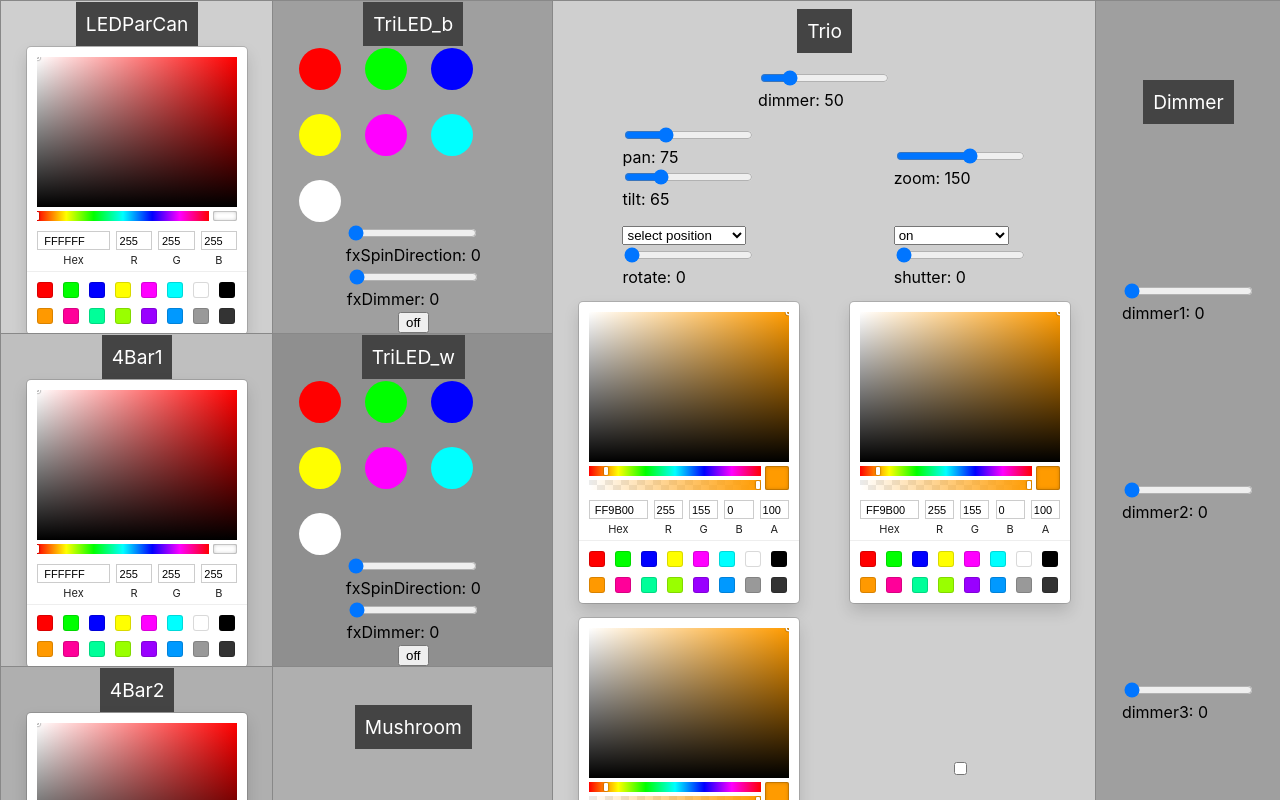
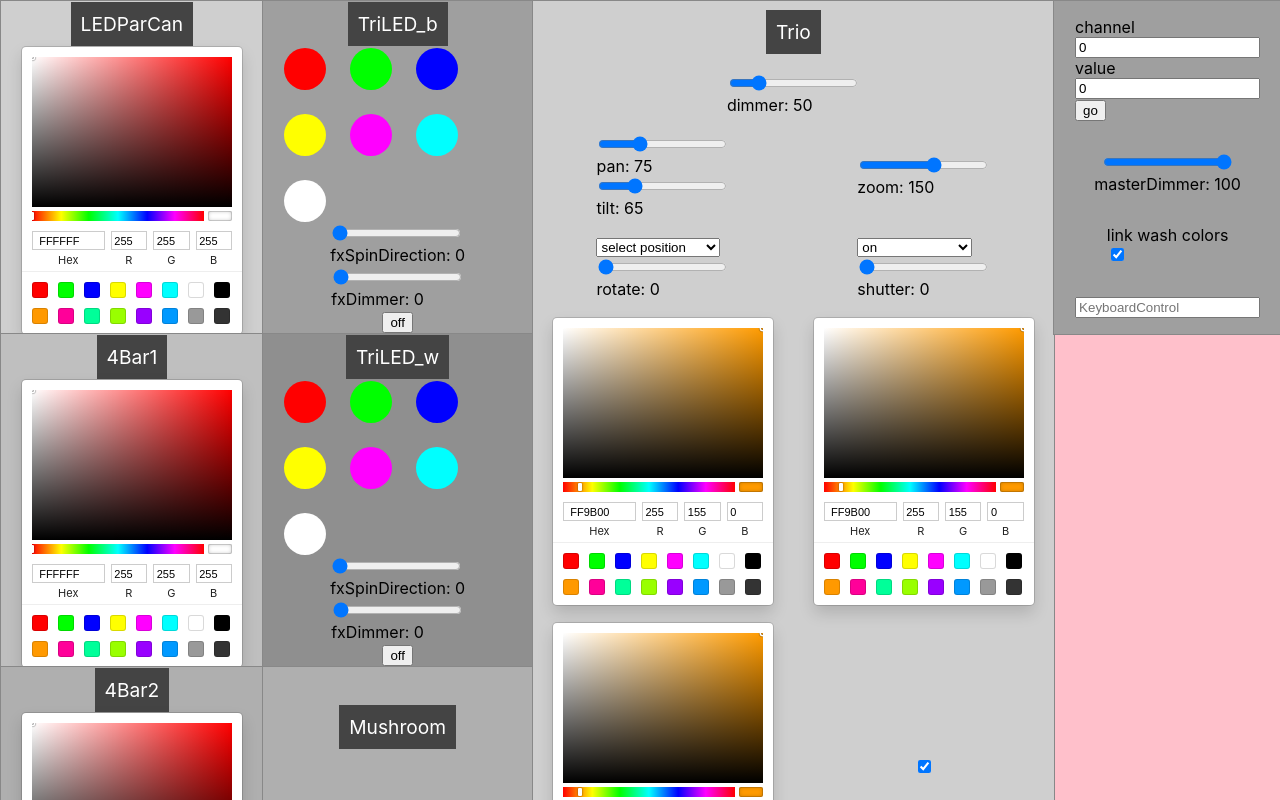
Before and after one commit to liveDMXcontrol/react-dmx, a React (Create React App) app: page / in a window 1280 px wide. Built offline with nearby package versions, Linux system fonts and the light colour scheme.

Commit message:
General fixes

```diff
--- a/src/component/App.css
+++ b/src/component/App.css
@@ -20,6 +20,9 @@
   }
   .App div.Dimmer {
     grid-row: span 3;
+  }
+  .App div.Control {
+
   }
 }
 @media screen and (max-width: 1200px) {
--- a/src/component/App.js
+++ b/src/component/App.js
@@ -5,7 +5,9 @@ import FourBar from './FourBar'
 import TriLED from './TriLED'
 import Mushroom from './Mushroom'
 import Trio from './Trio'
-import Dimmer from './Dimmer'
+// import DimmerPack from './DimmerPack'
+import Control from './Control'
+import WebMIDI from './LaunchControlXL'
 
 export default class App extends Component {
   constructor (props) {
@@ -15,11 +17,13 @@ export default class App extends Component {
     this.handleChange = this.handleChange.bind(this)
     this.handleWashColorChange = this.handleWashColorChange.bind(this)
     this.handleFXColorChange = this.handleFXColorChange.bind(this)
+    this.handleCheckbox = this.handleCheckbox.bind(this)
     this.resetToZero = this.resetToZero.bind(this)
+    this.setWash = this.setWash.bind(this)
     this.state = {
         masterDimmer: 100,
         washColor: {r: 255, g: 255, b: 255, a: 1},
-        linkToWash: false,
+        linkToWash: true,
         fxColor: {r: 0, g: 0, b: 0, a: 1},
         fxSpinDirection: 0,
         fxDimmer: 0
@@ -42,6 +46,7 @@ export default class App extends Component {
     let newState = thisthis
     newState.color = e.rgb
     thisthis.setState(newState)
+    this.handleWashColorChange(e)
   }
   handleWashColorChange = (e, thisthis=this) => {
     let newState = this.state
@@ -53,15 +58,30 @@ export default class App extends Component {
     newState.fxColor = e.rgb
     this.setState(newState)
   }
+  handleCheckbox (e, thisthis=this) {
+    let newState = thisthis.state
+    newState[e.target.name] = e.target.checked
+    thisthis.setState(newState)
+    console.log(this.state[e.target.name])
+  }
   resetToZero = (e, thisthis=this) => {
     let newState = thisthis.state
     newState['fxSpinDirection'] = 0
     newState['fxDimmer'] = 0
     thisthis.setState(newState)
   }
+  setWash (rgb) {
+    // links colors to wash color
+    // then sets new wash color in app state
+
+    let newState = this.state
+    newState.linkToWash=true
+    newState.washColor=rgb
+    this.setState(newState)
+  }
 
   updateDMX (payload) {
-    // console.log('payload sent')
+    // console.log(payload)
     // return false
 
     fetch('http://dmx.local/api', {
@@ -81,7 +101,9 @@ export default class App extends Component {
           name="LEDParCan"
           address={145}
           color={this.state.washColor}
-          handleColorChange={this.handleWashColorChange}
+          linkToWash={this.state.linkToWash}
+          handleColorChange={this.handleColorChange}
+          handleWashColorChange={this.handleWashColorChange}
           masterDimmer={this.state.masterDimmer}
           updateDMX={this.updateDMX}
           />
@@ -92,6 +114,7 @@ export default class App extends Component {
           linkToWash={this.state.linkToWash}
           handleColorChange={this.handleColorChange}
           handleWashColorChange={this.handleWashColorChange}
+          masterDimmer={this.state.masterDimmer}
           updateDMX={this.updateDMX}
           />
         <FourBar
@@ -101,6 +124,7 @@ export default class App extends Component {
           linkToWash={this.state.linkToWash}
           handleColorChange={this.handleColorChange}
           handleWashColorChange={this.handleWashColorChange}
+          masterDimmer={this.state.masterDimmer}
           updateDMX={this.updateDMX}
           />
         <TriLED
@@ -141,12 +165,22 @@ export default class App extends Component {
           resetToZero={this.resetToZero}
           updateDMX={this.updateDMX}
           />
-        <Dimmer
-          name="Dimmer"
+        <Control
+          name="masterControl"
+          masterDimmer={this.state.masterDimmer}
+          linkToWash={this.state.linkToWash}
+          handleChange={this.handleChange}
+          handleCheckbox={this.handleCheckbox}
+          setWash={this.setWash}
+          updateDMX={this.updateDMX}
+          />
+        {/* <WebMIDI /> */}
+        { /* <DimmerPack
+          name="DimmerPack"
           address={509}
           handleChange={this.handleChange}
           updateDMX={this.updateDMX}
-          />
+          /> */ }
       </div>
     )
   }
--- a/src/component/Dimmer.css
+++ /dev/null
@@ -1,19 +0,0 @@
-.Dimmer {
-  /* background-color: #DFDFDF; */
-
-  position: relative;
-  height: 100%; width: 100%;
-  display: grid;
-  grid-template-columns: 1fr;
-  grid-auto-rows: auto;
-  place-items: center;
-}
-
-.Dimmer > * {
-
-}
-
-.Dimmer .deviceLabel {
-  grid-column: 1 / 2;
-  grid-row-start: 1;
-}
--- a/src/component/Dimmer.js
+++ /dev/null
@@ -1,91 +0,0 @@
-// {
-//   name: "Dimmer",
-//   widget: null,
-//   address: null,
-//   dimmer: { 1: { value: 0, mode: "0" }, 2: { value: 0, mode: "0" }, 3: { value: 0, mode: "0" }, 4: { value: 0, mode: "0" } } // 0 == fader, 1 == boolean off/on
-// }
-
-import React, { Component } from 'react';
-import { DeviceLabel, Fader, Switch } from './Widget';
-import './Dimmer.css'
-
-export default class Dimmer extends Component {
-  constructor (props) {
-    super(props)
-    // this.parseToDMX=this.parseToDMX.bind(this)
-
-    this.state = {
-      dimmer1: 0,
-      dimmer2: 0,
-      dimmer3: 0,
-      dimmer4: 0,
-    }
-  }
-
-  static getDerivedStateFromProps(props, state) {
-    return {
-      externalData: null,
-      dimmer1: state.dimmer1,
-      dimmer2: state.dimmer2,
-      dimmer3: state.dimmer3,
-      dimmer4: state.dimmer4
-    };
-  }
-  componentDidUpdate(prevProps) {
-    this.props.updateDMX(
-      this.parseToDMX())
-  }
-
-  parseToDMX = () => {
-    let address = this.props.address
-
-    return {
-      "channels_list": [
-        { "channel": address+0, "value": this.state.dimmer1 },
-        { "channel": address+1, "value": this.state.dimmer2 },
-        { "channel": address+2, "value": this.state.dimmer3 },
-        { "channel": address+3, "value": this.state.dimmer4 },
-      ]
-    }
-
-  }
-
-
-  render () {
-    return (
-      <div className="Dimmer" name={this.props.name}>
-      <DeviceLabel
-        name={this.props.name}
-        />
-      <Fader
-        name="dimmer1"
-        min={0}
-        max={255}
-        storedValue={this.state.dimmer1}
-        handleChange={(e) => this.props.handleChange(e, this)}
-        />
-      <Fader
-        name="dimmer2"
-        min={0}
-        max={255}
-        storedValue={this.state.dimmer2}
-        handleChange={(e) => this.props.handleChange(e, this)}
-        />
-      <Fader
-        name="dimmer3"
-        min={0}
-        max={255}
-        storedValue={this.state.dimmer3}
-        handleChange={(e) => this.props.handleChange(e, this)}
-        />
-      <Fader
-        name="dimmer4"
-        min={0}
-        max={255}
-        storedValue={this.state.dimmer4}
-        handleChange={(e) => this.props.handleChange(e, this)}
-        />
-      </div>
-    )
-  }
-}
--- a/src/component/FourBar.js
+++ b/src/component/FourBar.js
@@ -44,24 +44,41 @@ export default class FourBar extends Component {
       return this.props.handleColorChange(e, this)
     }
   }
-  parseToDMX = (rgb) => {
+  parseToDMX = (rgb, dimmer) => {
     // take a rgb value and break it up into dmx messages
     let address = this.props.address
 
+    // console.log({
+    //   "channels_list": [
+    //     { "channel": address,        "value": Number(rgb.r * 100/dimmer) },
+    //     { "channel": (address + 1),  "value": Number(rgb.g * 100/dimmer) },
+    //     { "channel": (address + 2),  "value": Number(rgb.b * 100/dimmer) },
+    //     { "channel": (address + 3),  "value": Number(rgb.r * 100/dimmer) },
+    //     { "channel": (address + 4),  "value": Number(rgb.g * 100/dimmer) },
+    //     { "channel": (address + 5),  "value": Number(rgb.b * 100/dimmer) },
+    //     { "channel": (address + 6),  "value": Number(rgb.r * 100/dimmer) },
+    //     { "channel": (address + 7),  "value": Number(rgb.g * 100/dimmer) },
+    //     { "channel": (address + 8),  "value": Number(rgb.b * 100/dimmer) },
+    //     { "channel": (address + 9),  "value": Number(rgb.r * 100/dimmer) },
+    //     { "channel": (address + 10), "value": Number(rgb.g * 100/dimmer) },
+    //     { "channel": (address + 11), "value": Number(rgb.b * 100/dimmer) },
+    //   ]
+    // })
+
     return {
       "channels_list": [
-        { "channel": address,        "value": rgb.r },
-        { "channel": (address + 1),  "value": rgb.g },
-        { "channel": (address + 2),  "value": rgb.b },
-        { "channel": (address + 3),  "value": rgb.r },
-        { "channel": (address + 4),  "value": rgb.g },
-        { "channel": (address + 5),  "value": rgb.b },
-        { "channel": (address + 6),  "value": rgb.r },
-        { "channel": (address + 7),  "value": rgb.g },
-        { "channel": (address + 8),  "value": rgb.b },
-        { "channel": (address + 9),  "value": rgb.r },
-        { "channel": (address + 10), "value": rgb.g },
-        { "channel": (address + 11), "value": rgb.b },
+        { "channel": (address + 4),  "value": Number(rgb.r * 100/dimmer) },
+        { "channel": (address + 5),  "value": Number(rgb.g * 100/dimmer) },
+        { "channel": (address + 6),  "value": Number(rgb.b * 100/dimmer) },
+        { "channel": (address + 7),  "value": Number(rgb.r * 100/dimmer) },
+        { "channel": (address + 8),  "value": Number(rgb.g * 100/dimmer) },
+        { "channel": (address + 9),  "value": Number(rgb.b * 100/dimmer) },
+        { "channel": (address + 10), "value": Number(rgb.r * 100/dimmer) },
+        { "channel": (address + 11), "value": Number(rgb.g * 100/dimmer) },
+        { "channel": (address + 12), "value": Number(rgb.b * 100/dimmer) },
+        { "channel": (address + 13), "value": Number(rgb.r * 100/dimmer) },
+        { "channel": (address + 14), "value": Number(rgb.g * 100/dimmer) },
+        { "channel": (address + 15), "value": Number(rgb.b * 100/dimmer) },
       ]
     }
   }
@@ -74,7 +91,7 @@ export default class FourBar extends Component {
           />
         <ColorSketch
           name="color"
-          storedValue={this.state.color}
+          storedValue={(this.props.linkToWash) ? this.props.color : this.state.color}
           handleChange={this.selectColorChange}
           />
       </div>)
--- a/src/component/LEDParCan.js
+++ b/src/component/LEDParCan.js
@@ -6,14 +6,36 @@ export default class LEDParCan extends Component {
   constructor (props) {
     super(props)
     this.parseToDMX=this.parseToDMX.bind(this)
+    this.selectColorChange=this.selectColorChange.bind(this)
 
     this.state = {
-      fader: { value: "50", style: { orient: "horizontal" }, property: "brightness" }
+      fader: { value: "50", style: { orient: "horizontal" }, property: "brightness" },
+      color: {r: 255, g: 255, b: 255, a: 1}
     }
 
     // this.handleColorChange = this.handleColorChange.bind(this)
   }
 
+  static getDerivedStateFromProps(props, state) {
+    return {
+      externalData: null,
+      color: (props.linkToWash) ? props.color : state.color,
+    };
+
+  }
+  componentDidUpdate(prevProps) {
+    this.props.updateDMX(
+      this.parseToDMX(
+        this.props.color, this.props.masterDimmer))
+  }
+
+  selectColorChange (e) {
+    if (this.props.linkToWash) {
+      return this.props.handleWashColorChange(e)
+    } else {
+      return this.props.handleColorChange(e, this)
+    }
+  }
   parseToDMX = (rgb, dimmer) => {
     // take a rgb value and break it up into dmx messages
     // console.log(this.props)
@@ -27,22 +49,6 @@ export default class LEDParCan extends Component {
       ]
     }
   }
-  static getDerivedStateFromProps(props, state) {
-    return {
-      externalData: null,
-      color: props.color,
-    };
-
-  }
-  shouldComponentUpdate(nextProps) {
-    return (this.props.color !== nextProps.color ||
-            this.props.masterDimmer !== nextProps.masterDimmer)
-  }
-  componentDidUpdate(prevProps) {
-    this.props.updateDMX(
-      this.parseToDMX(
-        this.props.color, this.props.masterDimmer))
-  }
 
   render () {
     return (
@@ -52,8 +58,8 @@ export default class LEDParCan extends Component {
           />
         <ColorSketch
           name="color"
-          storedValue={this.props.color}
-          handleChange={this.props.handleColorChange}
+          storedValue={(this.props.linkToWash) ? this.props.color : this.state.color}
+          handleChange={this.selectColorChange}
           />
       </div>)
   }
--- a/src/component/Mushroom.js
+++ b/src/component/Mushroom.js
@@ -69,10 +69,10 @@ export default class Mushroom extends Component {
   }
   parseToDMX = () => {
     let address = this.props.address
-    console.log('address: ', address)
+    // console.log('address: ', address)
 
-    console.log('dimmer: ', this.state.dimmer)
-    console.log('spinDirection', this.state.spinDirection)
+    // console.log('dimmer: ', this.state.dimmer)
+    // console.log('spinDirection', this.state.spinDirection)
     return {
       "channels_list": [
         { "channel": address,     "value": this.state.dimmer+14 },
--- a/src/component/Trio.js
+++ b/src/component/Trio.js
@@ -25,7 +25,7 @@ export default class Trio extends Component {
     this.turnOff=this.turnOff.bind(this)
     this.parseToDMX=this.parseToDMX.bind(this)
     this.state = {
-      linkColors: false,
+      linkColors: true,
       color1: {rgb: {r: 255, g: 155, b: 0, a: 1}, w: 0},
       color2: {rgb: {r: 255, g: 155, b: 0, a: 1}, w: 0},
       color3: {rgb: {r: 255, g: 155, b: 0, a: 1}, w: 0},
@@ -129,7 +129,7 @@ export default class Trio extends Component {
     this.setState(newState)
   }
   parseToDMX = () => {
-    let channel = this.props.address-1
+    let channel = this.props.address-1 // just making it a little easier to read the channel assignments relative to manual
 
     return {
       "channels_list": [
@@ -245,19 +245,19 @@ export default class Trio extends Component {
       </div>
       <ColorSketch
         name="color1"
-        disableAlpha={false}
+        disableAlpha={true}
         storedValue={this.state.color1.rgb}
         handleChange={(e) => this.handleColorChange(e, "color1")}
         />
       <ColorSketch
         name="color2"
-        disableAlpha={false}
+        disableAlpha={true}
         storedValue={this.state.color2.rgb}
         handleChange={(e) => this.handleColorChange(e, "color2")}
         />
       <ColorSketch
         name="color3"
-        disableAlpha={false}
+        disableAlpha={true}
         storedValue={this.state.color3.rgb}
         handleChange={(e) => this.handleColorChange(e, "color3")}
         />
--- a/src/component/Widget.js
+++ b/src/component/Widget.js
@@ -27,6 +27,8 @@ export default class Widget extends Component {
           type={this.props.type}
           className={this.props.class}
           value={this.props.storedValue}
+          placeholder={this.props.placeholder}
+          checked={this.props.checked}
           min={this.props.min}
           max={this.props.max}
           num={this.props.num}
@@ -35,13 +37,15 @@ export default class Widget extends Component {
           readOnly={this.props.readOnly}
           onClick={this.props.onClick}
           onDoubleClick={this.props.onDoubleClick}
+          onKeyPress={this.props.handleKeyPress}
           />
       </div>)
   }
 }
 Widget.defaultProps = {
   style: {},
-  readOnly: false
+  readOnly: false,
+  checked: false
 }
 
 export class PropertyLabel extends Component {
@@ -103,6 +107,7 @@ export class Button extends Component {
           name={this.props.name}
           storedValue={this.props.text}
           type="button"
+          readOnly={true}
           onClick={this.props.handleClick} />
       </div>
     )
@@ -139,7 +144,7 @@ export class Switch extends Component {
           min={this.props.min}
           max={this.props.max}
           defaultValue={this.props.defaultValue}
-          storedValue={this.props.storedValue}
+          checked={this.props.storedValue}
           handleChange={this.props.handleChange}
           onDoubleClick={this.props.onDoubleClick} />
       </div>
@@ -230,3 +235,18 @@ Fader.defaultProps = {
   max: 100,
   defaultValue: 0
 }
+
+export class KeyboardControl extends Component {
+  render () {
+    return (
+      <div className="KeyboardControl">
+        <Widget
+          readOnly={true}
+          handleKeyPress={this.props.handleKeyPress}
+          storedValue=""
+          placeholder={this.props.name}
+          />
+      </div>
+    )
+  }
+}
```
